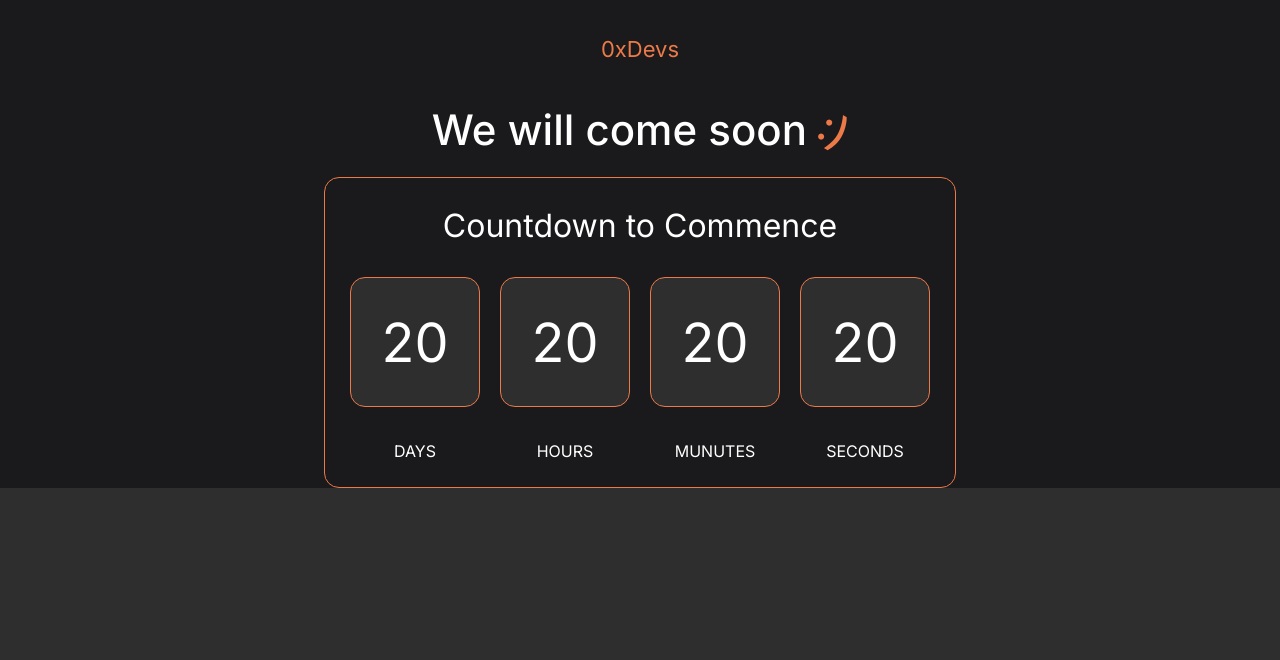
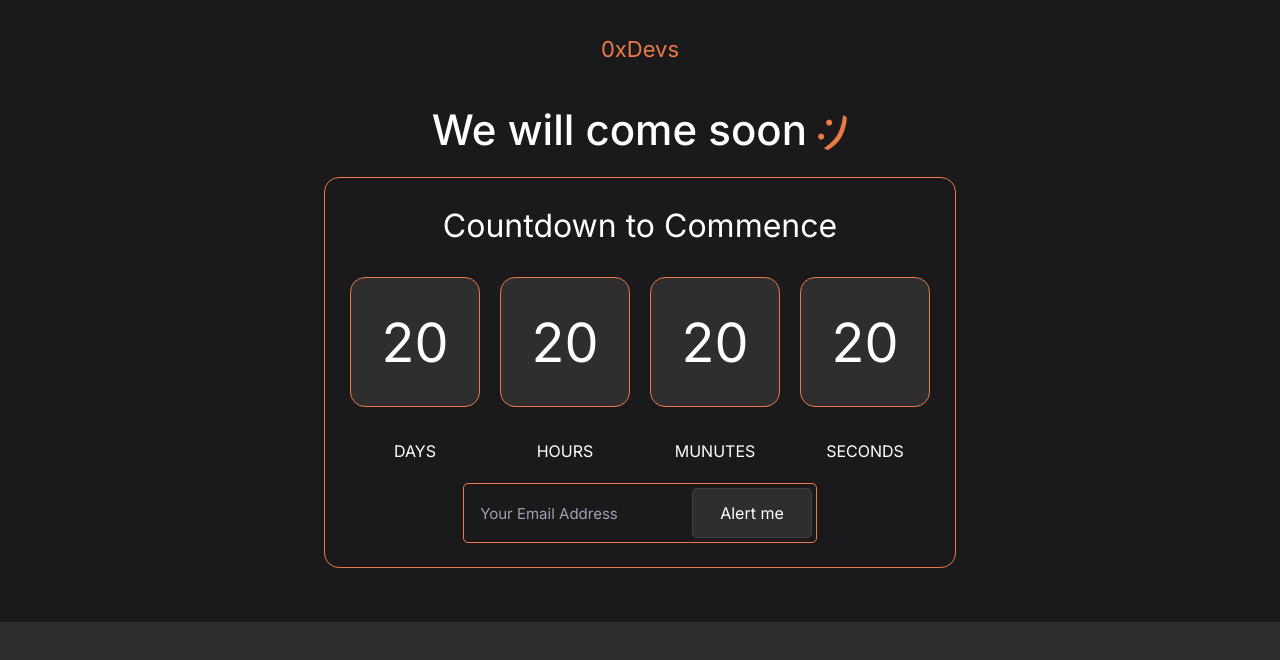
Before and after one commit to zeroxdevs/0xdevs, a Next.js app: page / in a window 1280 px wide. Shown: the top 660 px of the page. Built offline with nearby package versions, Linux system fonts and the light colour scheme.

Commit message:
feat: complete Header feature raw view

```diff
--- a/src/app/page.tsx
+++ b/src/app/page.tsx
@@ -1,10 +1,12 @@
+import Button from '@src/components/Button';
 import Div from '@src/components/Div';
+import Input from '@src/components/Input/Input';
 import Typography from '@src/components/Typography';
 
 export default function Home() {
   return (
     <Div>
-      <Div className="bg-secondary flex flex-col">
+      <Div className="bg-secondary flex flex-col pb-[54px]">
         <Typography
           variant="TextLg"
           className="text-accent pt-[33px] text-center"
@@ -71,7 +73,19 @@ export default function Home() {
                 </Div>
               </Div>
             </Div>
-            <Div>{/* Email Input here ... */}</Div>
+            <Div className="flex justify-center pt-[20px]">
+              <Div className="w-fit border-solid border-[1px] border-accent rounded-[5px] flex justify-center items-center p-[4px]">
+                <Div className="px-[12px]">
+                  <Input
+                    className="w-[200px]"
+                    placeholder="Your Email Address"
+                  ></Input>
+                </Div>
+                <Div>
+                  <Button>Alert me</Button>
+                </Div>
+              </Div>
+            </Div>
           </Div>
         </Div>
       </Div>
```
